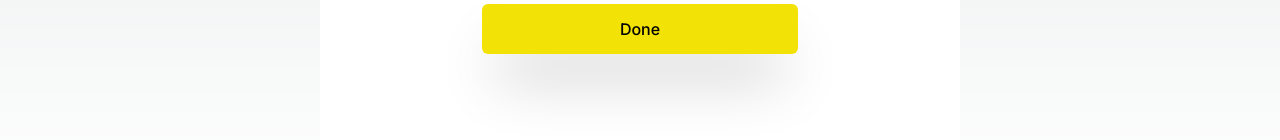
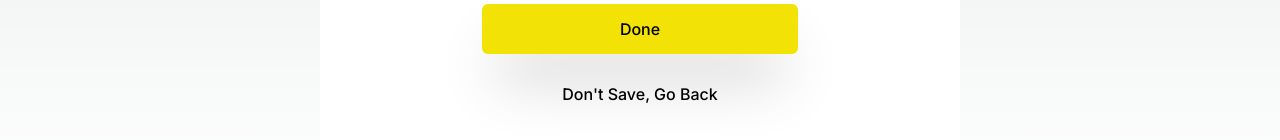
Before and after one commit to jcsmileyjr/carwash, a Next.js app: page /maintenance in a window 1280 px wide. Shown: the part 588-728 px from the top of the page. Built offline with nearby package versions, Linux system fonts and the light colour scheme.

Commit message:
Feature: Back button on Maintenance page

```diff
--- /dev/null
+++ b/src/app/components/backButton/backButton.tsx
@@ -0,0 +1,11 @@
+import Link from 'next/link';
+
+const BackButton = ({content, route}:{content: string, route: string}) => {
+    return (
+        <Link href={{ pathname: route}} className="mt-4 inline-flex items-center justify-center hover:uppercase px-5 py-3 text-base font-medium text-black w-1/2 mx-auto ">
+            {content}
+        </Link>
+    );
+}
+
+export default BackButton;
--- a/src/app/maintenance/page.tsx
+++ b/src/app/maintenance/page.tsx
@@ -1,7 +1,7 @@
 "use client"
 import AppHeader from "../components/appHeader/appHeader";
 import CTAButton from "../components/ctaButton/ctaButton";
-import Issue from '../Types/issue';
+import BackButton from "../components/backButton/backButton";
 import Image from 'next/image';
 import Calendar from '../../images/calendar.png';
 import WhatToDoIssue from '../lib/whatToDoIssue.json';
@@ -101,6 +101,7 @@ export default function Maintenance () {
                 </div>
             </div>
             <CTAButton content="Done" route="/" appData={handleSubmit()} />
+            <BackButton content="Don't Save, Go Back" route="/"/>
         </main>
     );
 }
```
Also changed, not shown: 1 other file (tests, documents, lock files or other folders).
